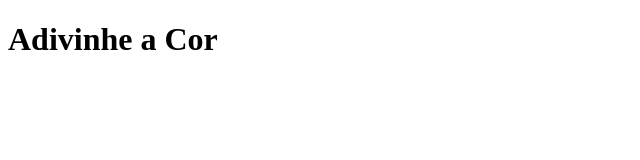
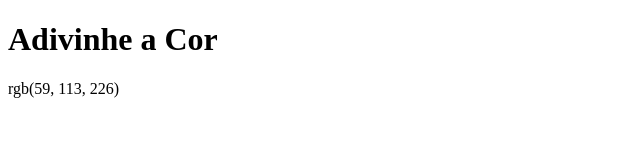
Before and after one commit to Flavio-foa/sd-015-a-project-color-guess, a website: page index.html in a window 1280 px wide. Shown: the whole page, without its empty margins (0-640 px from the left). Drawn offline with Linux system fonts and the light colour scheme.

Commit message:
Requisito 2

```diff
--- a/index.html
+++ b/index.html
@@ -9,6 +9,7 @@
 </head>
 <body>
     <h1 id="title">Adivinhe a Cor</h1>
+    <p id="rgb-color"></p>
     <script src="script.js"></script>
 </body>
 </html>
--- a/script.js
+++ b/script.js
@@ -0,0 +1,17 @@
+/* Gera cor a ser adivinhada */
+
+const guessText = document.getElementById('rgb-color');
+
+function generateRGBColor() {
+  let rgbColor = [];
+  for (let idx = 0; idx < 3; idx += 1) {
+    const rgbNum = Math.floor(Math.random() * 255);
+    rgbColor.push(rgbNum);
+  }
+
+  rgbColor = `rgb(${rgbColor[0]}, ${rgbColor[1]}, ${rgbColor[2]})`;
+
+  return rgbColor;
+}
+
+guessText.innerText = generateRGBColor();
```
